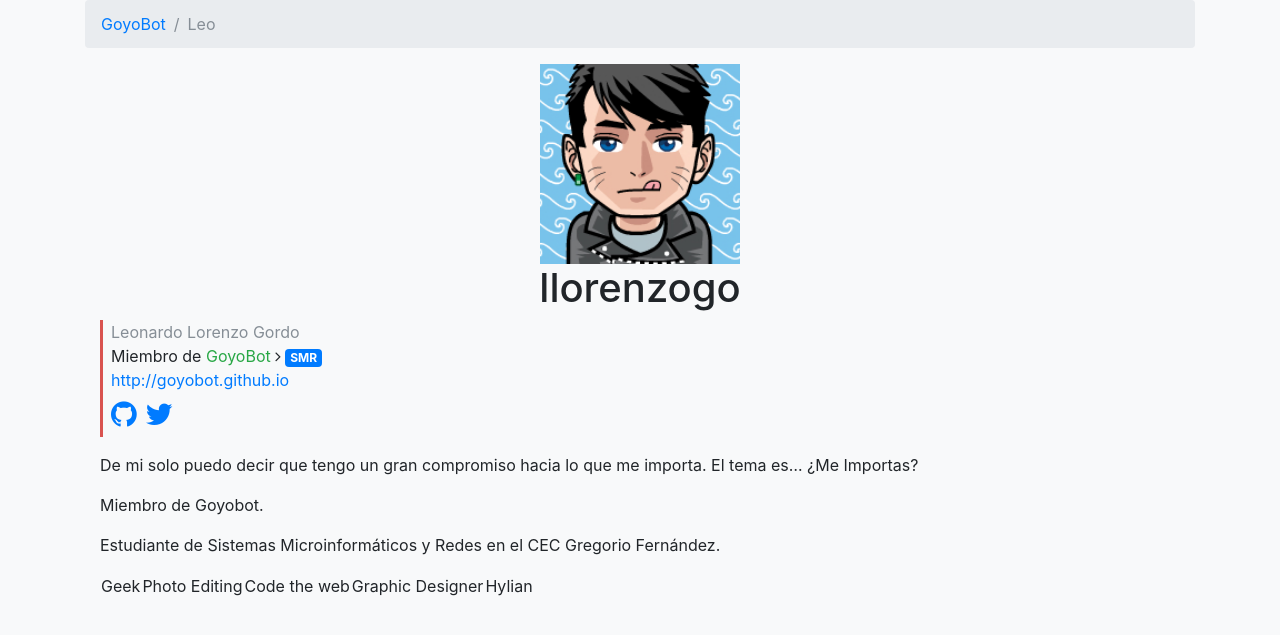
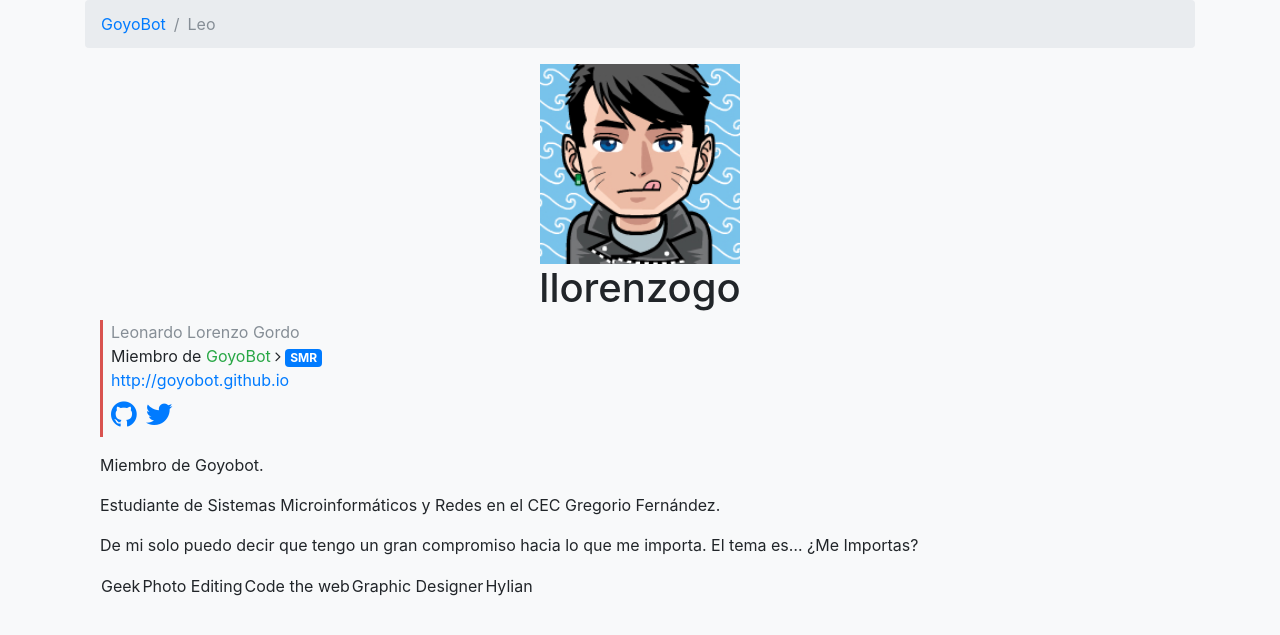
Before and after one commit to GoyoBot/goyobot.github.io, a Jekyll site: the page built from _authors/leo.md, in a window 1280 px wide. Shown: the top 635 px of the page. Built offline with Jekyll 4.4.1, drawn with Linux system fonts in a browser that asks for light colours; nearby versions of some CDN libraries.

Commit message:
Update leo.md

```diff
--- a/_authors/leo.md
+++ b/_authors/leo.md
@@ -11,10 +11,11 @@ github: llorenzogo
 twitter: leonardolg24
 icon: assets/img/members/leo.png
 ---
-> De mi solo puedo decir que tengo un gran compromiso hacia lo que me importa. El tema es... ¿Me Importas?
 
 Miembro de Goyobot.
 
 Estudiante de Sistemas Microinformáticos y Redes en el CEC Gregorio Fernández.
 
+> De mi solo puedo decir que tengo un gran compromiso hacia lo que me importa. El tema es... ¿Me Importas?
+
 Geek  |  Photo Editing  |  Code the web  |  Graphic Designer  | Hylian
```
